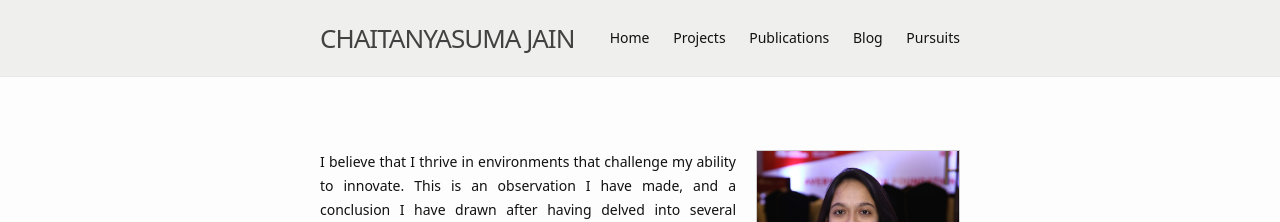
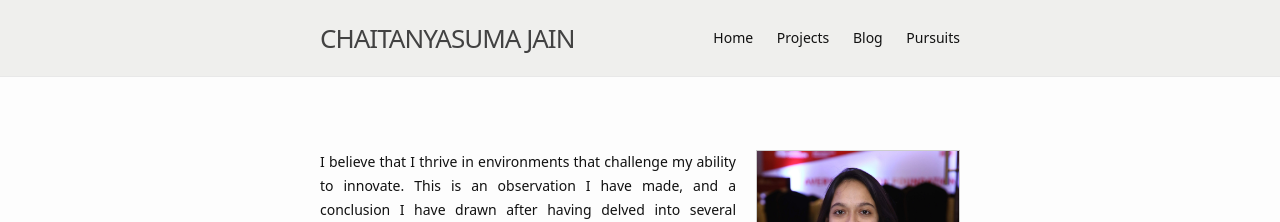
Before and after one commit to Chaitanyasuma/Chaitanyasuma.github.io, a Jekyll site: the page built from index.md, in a window 1280 px wide. Shown: the top 222 px of the page. Built offline with Jekyll 4.4.1, drawn with Linux system fonts in a browser that asks for light colours.

Commit message:
Removed publications

```diff
--- a/_config.yml
+++ b/_config.yml
@@ -14,8 +14,6 @@ header:
     - name: Home
       slug: /
     - name: Projects
-    - name: Publications
-      slug: /publications
     - name: Blog
     - name: Pursuits
 
```
